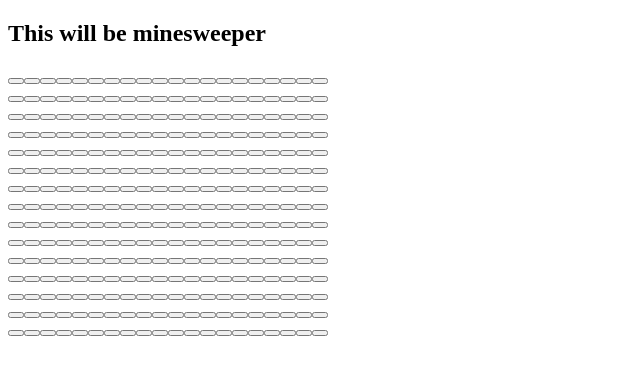
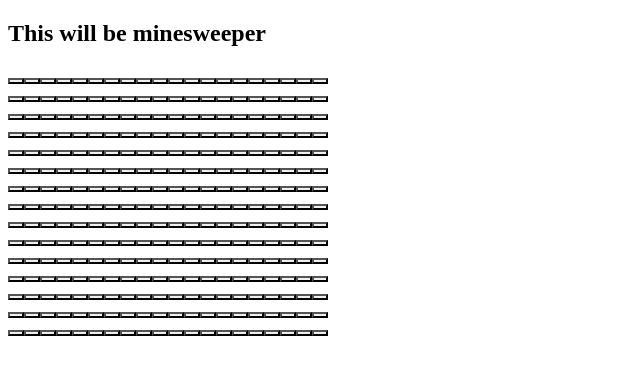
Before and after one commit to LexJson/react-practice, a React (Create React App) app in the folder minesweeper/: page / in a window 1280 px wide. Shown: the top 374 px of the page, without its empty margins (0-640 px from the left). Built offline with nearby package versions, Linux system fonts and the light colour scheme; the HTML template or start-up script is replaced by a standard one.

Commit message:
Basic Board Readability
Colour of dug and not-dug squares are different colours. Squares with no adjacent mines no longer show a "0", they are empty instead.

```diff
--- a/minesweeper/src/App.tsx
+++ b/minesweeper/src/App.tsx
@@ -6,10 +6,18 @@ import { useState } from "react";
  * Component that displays a single square button.
  */
 function Square({ value, squareState, onSquareClick }) {
+  // Colour that square backgrounds will be set to whether they're dug or not dug
+  const dugSquareColour = "#cfcfcf";
+  const notDugSquareColour = "#f0f0f0";
+
   // Display content depending on if the square has been dug, flag placed, or untouched.
   let squareDisplay;
   if (squareState == 1) {
-    squareDisplay = value;
+    if (value == 0) {
+      squareDisplay = "";
+    } else {
+      squareDisplay = value;
+    }
   } else if (squareState == 2) {
     squareDisplay = "f";
   } else {
@@ -18,6 +26,9 @@ function Square({ value, squareState, onSquareClick }) {
   return (
     <button
       className="square"
+      style={{
+        background: squareState == 1 ? dugSquareColour : notDugSquareColour,
+      }}
       onClick={onSquareClick}
       onContextMenu={onSquareClick}
     >
--- a/minesweeper/src/styles.css
+++ b/minesweeper/src/styles.css
@@ -9,7 +9,7 @@
 
 /* Used to make the appearance of buttons look like a grid when together */
 .square {
-  background: #fff;
+  background: #f0f0f0;
   border: 1px solid #999;
   float: left;
   font-size: 24px;
```
